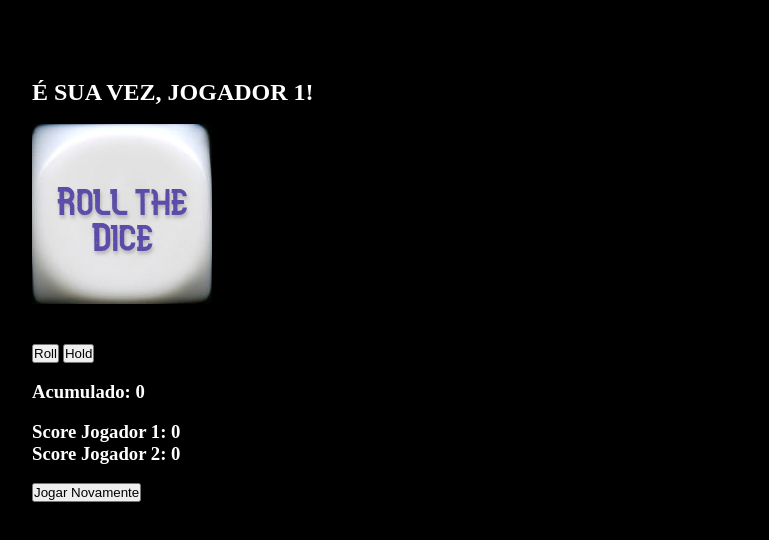
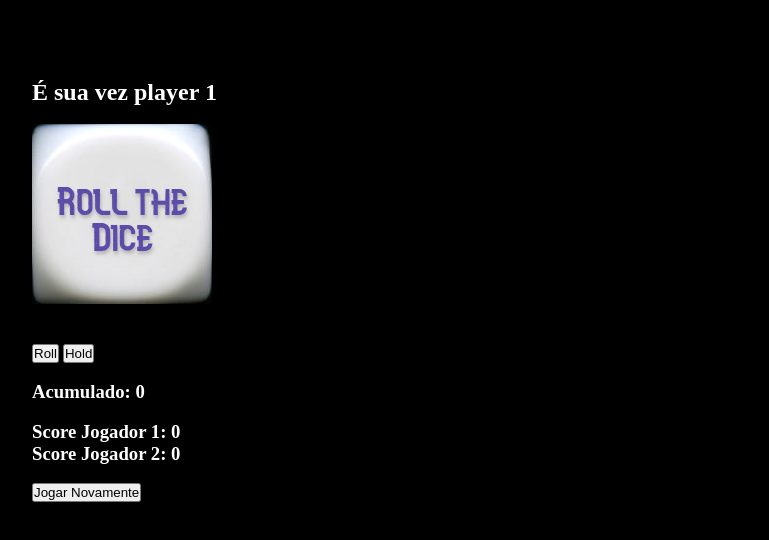
Before and after one commit to nicowirtzbiki/pig-game-js, a plain HTML site: page index.html in a window 1280 px wide. Shown: the part 188-728 px from the top of the page, without its empty margins (480-1249 px from the left). Drawn offline with Linux system fonts and the light colour scheme.

Commit message:
testando mudanças na branch

```diff
--- a/index.html
+++ b/index.html
@@ -21,7 +21,7 @@
     <br>
 
     <div>
-        <h2 id="turn-message">É SUA VEZ, JOGADOR 1!</h2>
+        <h2 id="turn-message">É sua vez player 1</h2>
     </div>
 
     <br>
```
